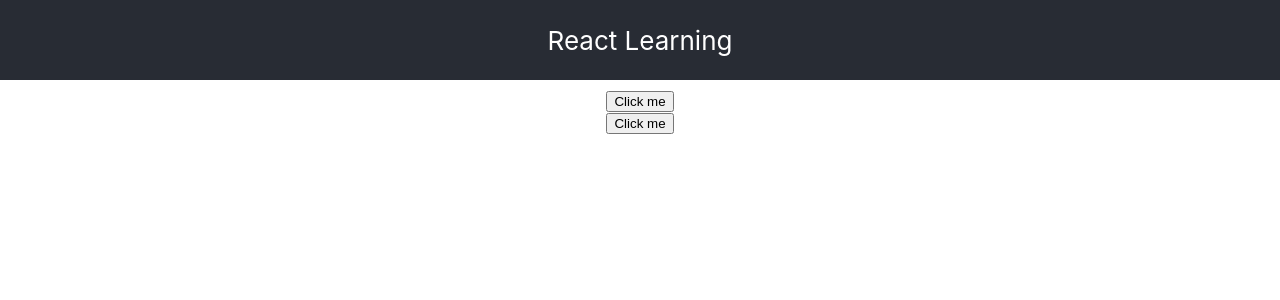
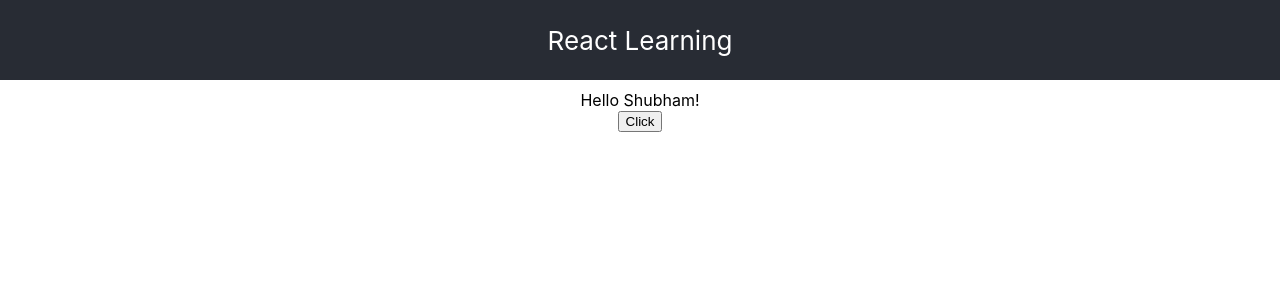
Before and after one commit to shubham-persistnt/react-revisit, a React (Create React App) app: page / in a window 1280 px wide. Shown: the top 300 px of the page. Built offline with nearby package versions, Linux system fonts and the light colour scheme.

Commit message:
Event Binding

```diff
--- a/src/App.js
+++ b/src/App.js
@@ -9,15 +9,14 @@
 import Counter from './components/Counter'
 import FunctionClick from './components/FunctionClick'
 import ClassClick from './components/ClassClick'
-
+import EventBind from './components/EventBind'
 
 function App() {
   return (
     <div className="App">
       <header className="App-header">React Learning</header>
       <body className="App-body">
-        <FunctionClick />
-        <ClassClick />
+        <EventBind />
       </body>
     </div>
   );
--- /dev/null
+++ b/src/components/EventBind.js
@@ -0,0 +1,31 @@
+import React, {Component} from 'react'
+
+class EventBind extends Component{
+
+  constructor(){
+    super()
+    this.state = {
+      message: 'Hello Shubham!'
+    }
+    this.eventHandler = this.eventHandler.bind(this)
+  }
+
+  eventHandler(){
+    this.setState(
+      {
+        message: 'GoodBye!!'
+      }
+    )
+  }
+
+  render(){
+    return(
+      <div>
+        <div>{this.state.message}</div>
+        <button onClick={this.eventHandler}>Click</button>
+      </div>
+    )
+  }
+}
+
+export default EventBind
```
